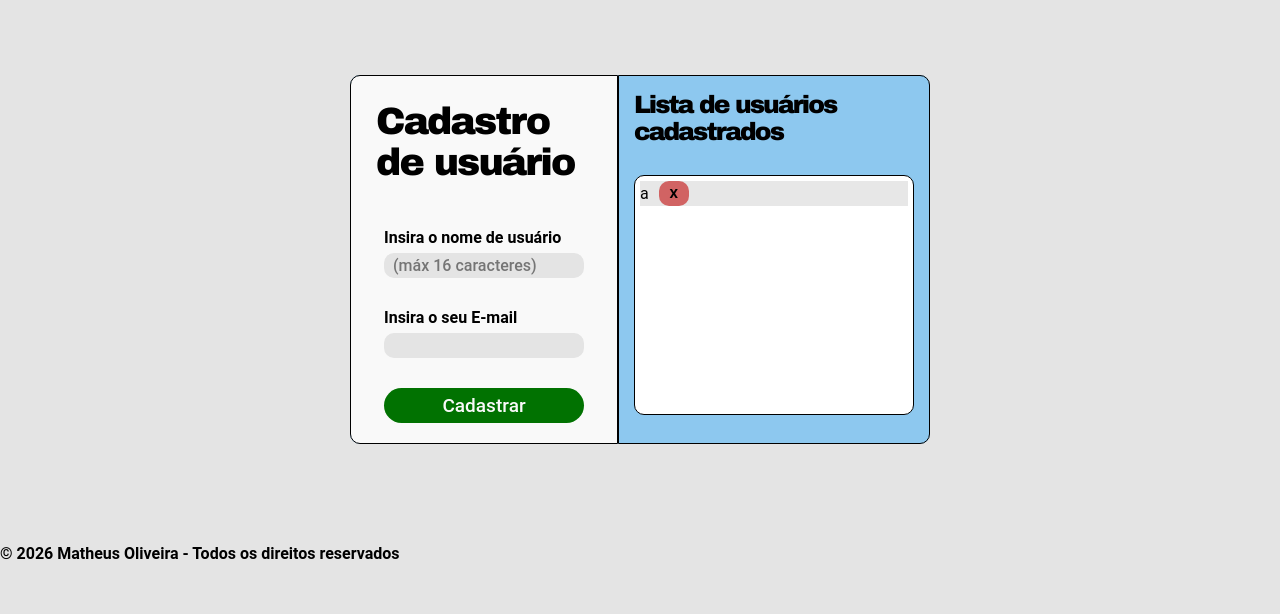
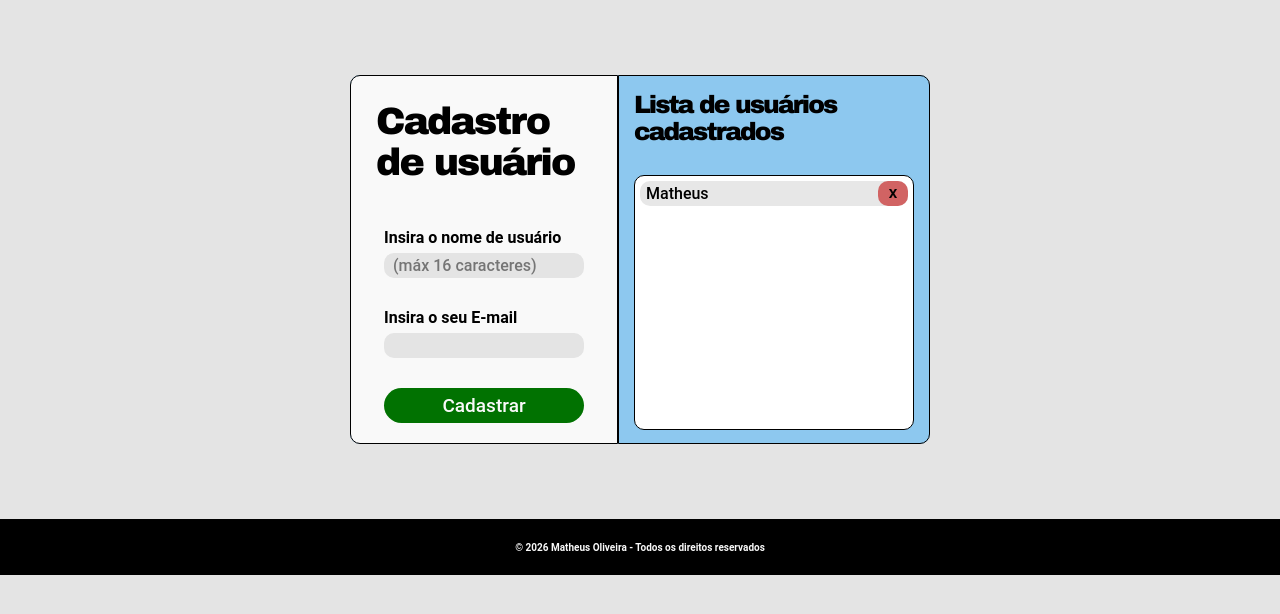
Before and after one commit to mathvini84-code/Atividade--CadastroClientes, a plain HTML site: page index.html in a window 1280 px wide. Drawn offline with Linux system fonts and the light colour scheme; a script that the page names is missing.

Commit message:
CSS/HTML finished

```diff
--- a/index.html
+++ b/index.html
@@ -27,7 +27,7 @@
                 <h2 class="listingHeader">Lista de usuários cadastrados</h2>
                 <div class="userBox">
                 <ul id="userList">
-                    <li>a<button id="removeItem" type="button">X</button></li>
+                    <li>Matheus<button id="removeItem" type="button">X</button></li>
                 </ul>
                 </div>
             </div>
--- a/styles.css
+++ b/styles.css
@@ -12,7 +12,7 @@ body {
 .mainContainer {
     display: flex;
     background-color: rgba(0, 153, 255, 0.384);
-    margin: 75px 350px 100px 350px;
+    margin: 75px 350px 75px 350px;
     border-radius: 10px;
 }
 
@@ -93,7 +93,7 @@ input {
     flex-direction: column;
     background-color: white;
     width: 280px;
-    height: 240px;
+    height: 255px;
     margin: 5px 15px 0px 15px;
     border: 1px solid black;
     border-radius: 10px;
@@ -103,15 +103,16 @@ input {
 #userList {
     background: #e7e7e7;
     list-style: none;
-    display: flex;
-    justify-content: space-between;
+    border-radius: 10px;
+    font-weight: 550;
 }
 
 #userList li {
     display: flex;
     justify-content: space-between;
     align-items: center;
-    gap: 10px;
+    gap: 12px;
+    padding-left: 6px;
 }
 
 #removeItem {
@@ -122,3 +123,19 @@ input {
     border-radius: 10px;
     font-weight: 600;
 }
+
+#removeItem:hover {
+    background-color: rgb(134, 57, 57);
+    user-select: none;
+    cursor: pointer;
+}
+
+footer {
+    display: flex;
+    justify-content: center;
+    padding: 23px;
+    background: black;
+    height: 56px;
+    color: #f9f9f9;
+    font-size: 10px;
+}
```
